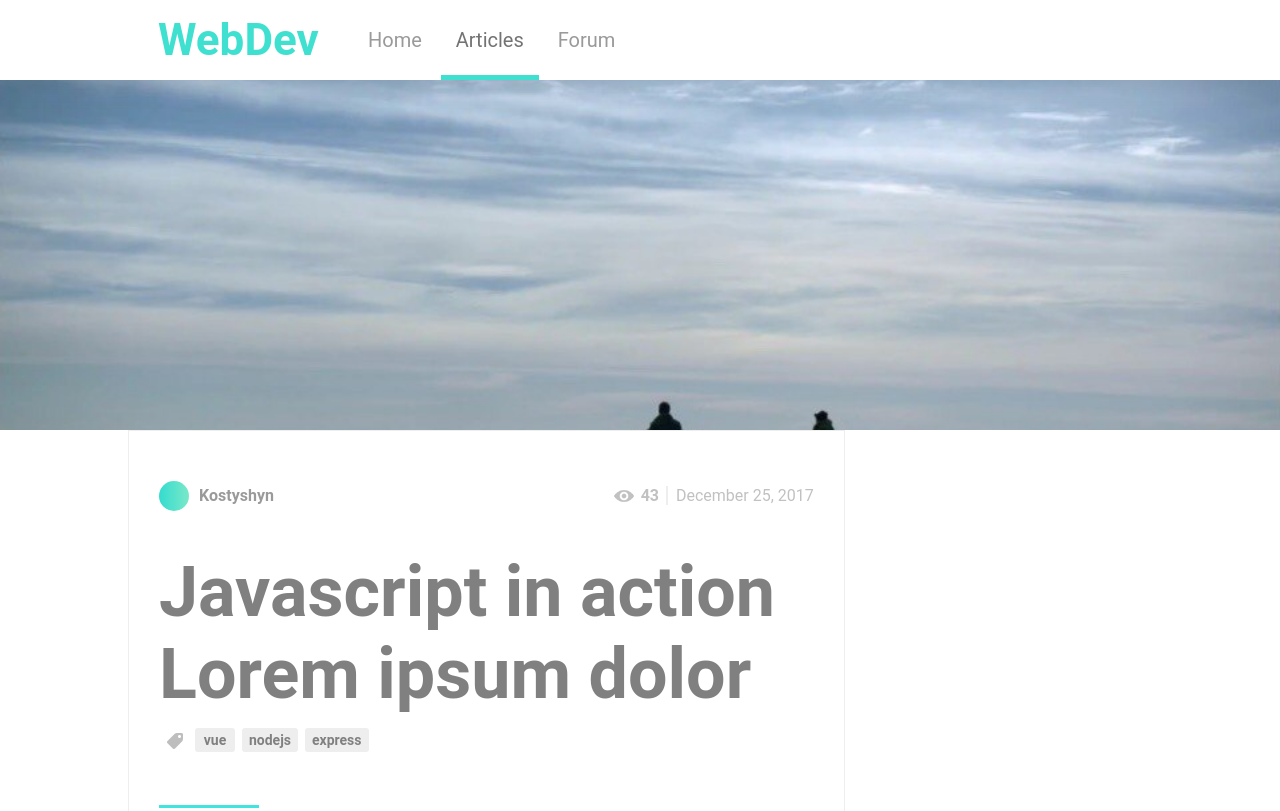
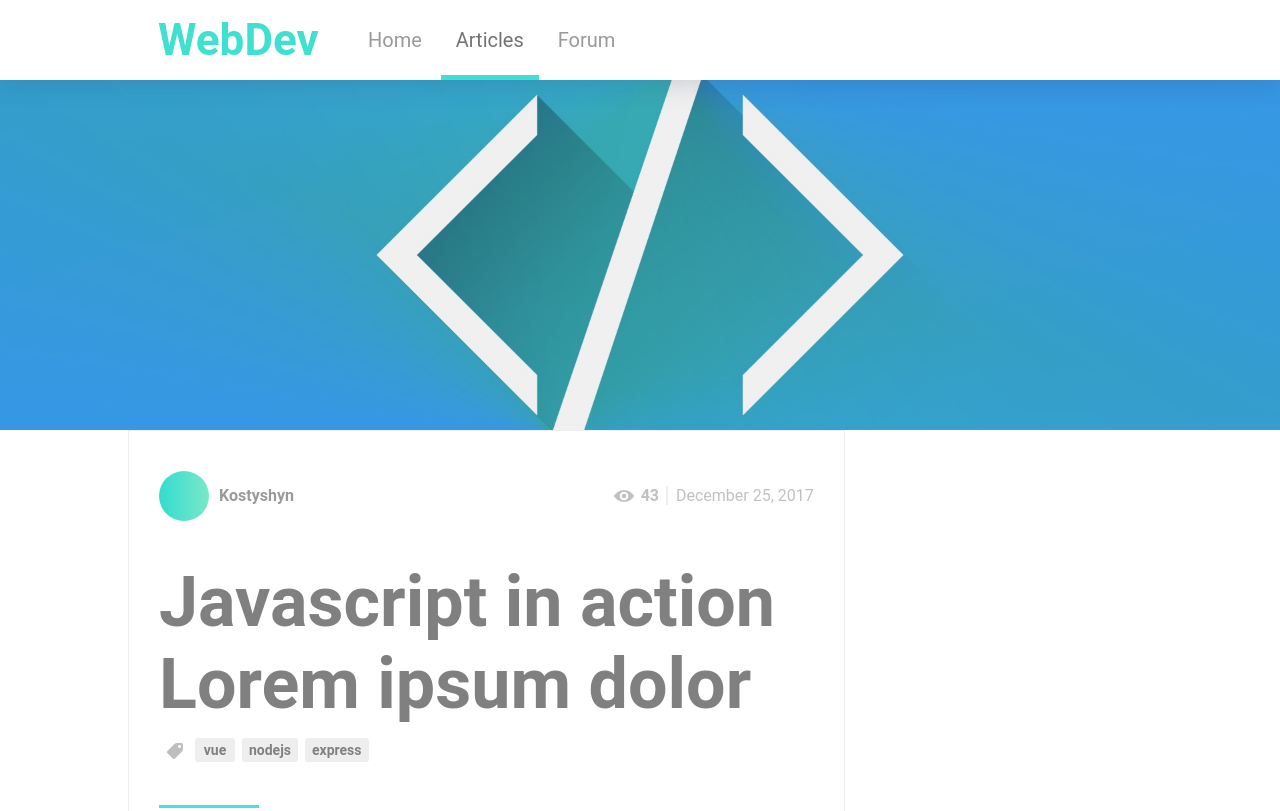
Before and after one commit to 10Volo/Blog-UI-Kit, a website: page app/post.html in a window 1280 px wide. Shown: the top 811 px of the page. Drawn offline with Linux system fonts and the light colour scheme; files whose address does not match are found by name.

Commit message:
post styling3

```diff
--- a/app/css/style.css
+++ b/app/css/style.css
@@ -58,7 +58,7 @@ aside {
 	background-size: cover;
 	/*background-color: #d6d6d6;*/
 	/*background-image: url('../img/user.png');*/
-	background-image: url('../img/gradient-sea.jpg');
+	background-image: url('../img//gradient-sea.jpg');
 	border-radius: 50%;
 	position: absolute;
 }
@@ -170,7 +170,7 @@ aside {
 	/*background-color: #eee;*/
 	background-position: center;
 	background-size: cover;
-	background-image: url(../img/shameless7.jpg);
+	background-image: url(../img/wallpaper-1bae1.jpg);
 	/*display: none;*/
 	/*margin: 0px 15px;*/
 }
@@ -403,7 +403,7 @@ aside {
 .post-cover {
 	width: 100%;
 	height: 350px;
-	background-image: url(../img/shameless7.jpg);
+	background-image: url(../img/wallpaper-1bae1.jpg);
 	background-position: center;
 	background-size: cover;
 	/*display: none;*/
@@ -416,12 +416,24 @@ aside {
 	/*margin-top: -250px;*/
 }
 .post-header {
-	padding: 50px 30px;
+	padding: 40px 30px;
+}
+.post-header .post-author {
+	height: 50px;
+}
+.post-header .post-author-name {
+	height: 50px;
+	line-height: 50px;
+	margin-left: 60px;
+}
+.post-header .post-author-avatar {
+	height: 50px;
+	width: 50px;
 }
 .post-date-view-wrapper {
 	float: right;
 	/*padding: 10px 15px;*/
-	padding-top: 5px;
+	padding-top: 15px;
 
 }
 .post-date-view-wrapper .post-date {
@@ -451,8 +463,6 @@ aside {
 	color: grey;
 }
 .post-tags {
-	display: inline-block;
-	max-width: 320px;
 	margin-top: 10px;
 	/*display: none;*/
 }
@@ -548,7 +558,7 @@ aside {
 		margin-top: 2px;
 	}
 	.post-date-view-wrapper {
-		padding-top: 8px;
+		padding-top: 17px;
 
 	}
 	.post-date-view-wrapper .post-date p {
```
Also changed, not shown: app/img/wallpaper-1bae1.jpg (added), dist/style.min.css.
